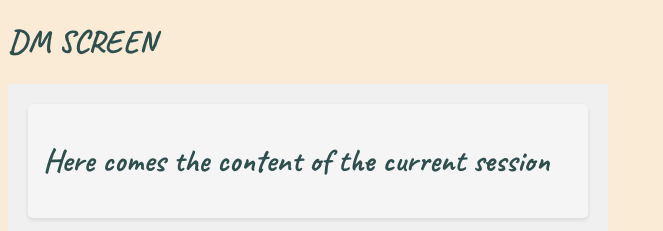
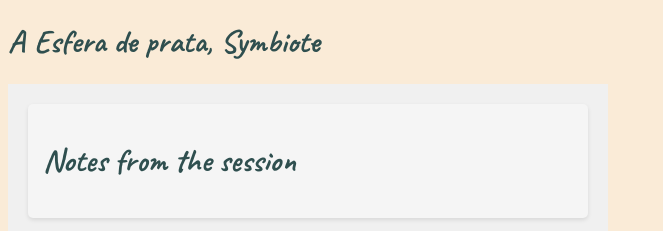
Before and after one commit to Kageceleb/Symbiote-CharacterSheet, a React app: page / in a window 1280 px wide. Shown: the top 231 px of the page, without its empty margins (0-663 px from the left). Built offline with nearby package versions, Linux system fonts and the light colour scheme.

Commit message:
change some text

```diff
--- a/index.html
+++ b/index.html
@@ -12,8 +12,8 @@
 </head>
 
 <body>
-    <h1>DM SCREEN</h1>
-        <div id="root"></div>
+    <h1>A Esfera de prata, Symbiote</h1>
+    <div id="root"></div>
     <script src="dist/bundle.js"></script>
 </body>
 
--- a/src/App.tsx
+++ b/src/App.tsx
@@ -11,7 +11,7 @@ const App: React.FC = () => {
     <>
       <div className='topContainer'>
         <div className='session-content'>
-          <h1>Here comes the content of the current session </h1>
+          <h1>Notes from the session</h1>
           {/* <button onClick={handleClick}></button> */}
         </div>
         <div></div>
```
Also changed, not shown: 2 other files (tests, documents, lock files or other folders).
